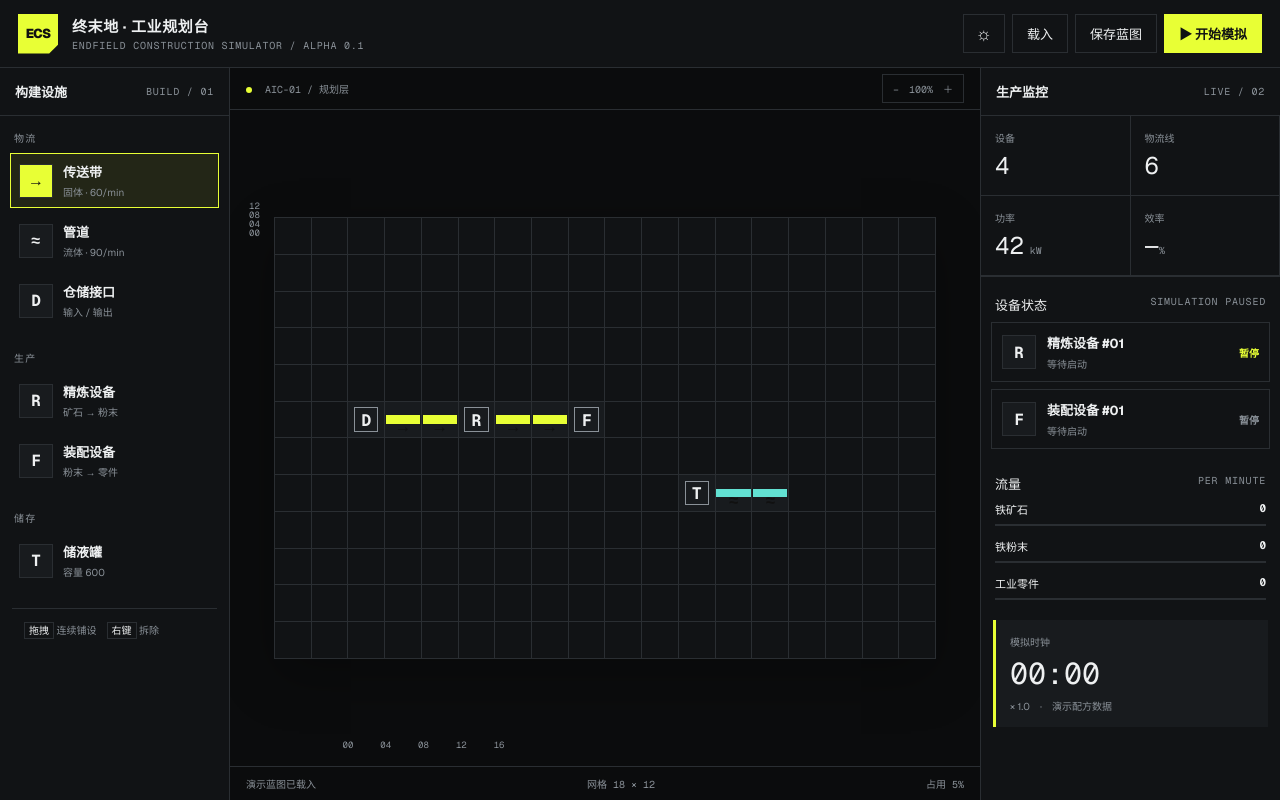
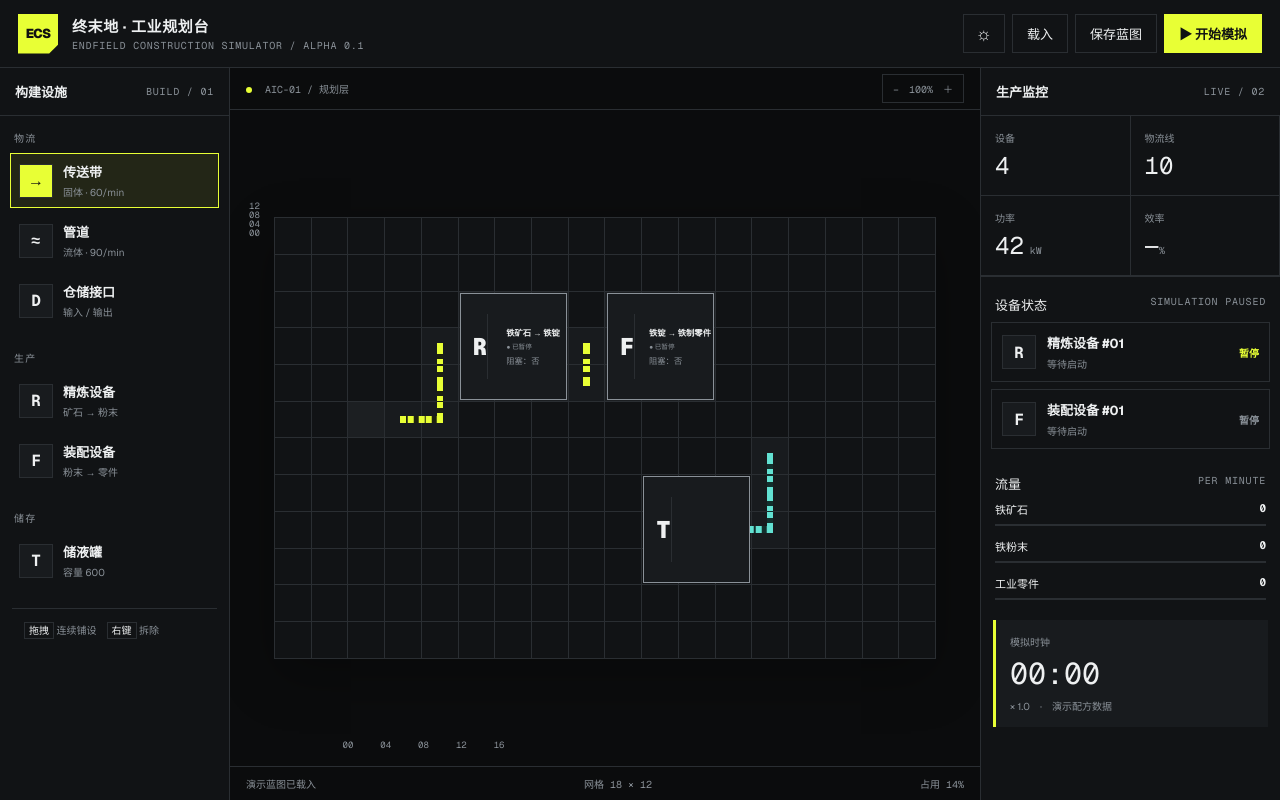
Before and after one commit to ZiSangMuZhi/endfield-construction-simulator, a Next.js app: page / in a window 1280 px wide. Built offline with nearby package versions, Linux system fonts and the light colour scheme.

Commit message:
feat: render routed logistics and machine footprints

```diff
--- a/app/globals.css
+++ b/app/globals.css
@@ -20,7 +20,10 @@ button:hover { border-color:var(--muted); }
 .hint{margin:12px;padding:12px;border-top:1px solid var(--line);font-size:10px;color:var(--muted);line-height:2}.hint kbd{border:1px solid var(--line);padding:2px 4px;color:var(--text)}
 .canvas-panel{min-width:0;display:flex;flex-direction:column;background:var(--bg);overflow:hidden}.canvas-toolbar,.status-strip{height:42px;display:flex;align-items:center;justify-content:space-between;padding:0 16px;border-bottom:1px solid var(--line);font:10px var(--font-geist-mono);color:var(--muted)}.live-dot{display:inline-block;width:6px;height:6px;background:var(--accent);border-radius:50%;margin-right:7px}.scale{padding:6px 10px;border:1px solid var(--line)}
 .grid-wrap{position:relative;flex:1;display:grid;place-items:center;overflow:auto;padding:44px}.grid{width:min(100%,1050px);aspect-ratio:18/12;display:grid;border-top:1px solid var(--line);border-left:1px solid var(--line);background:var(--surface);box-shadow:0 18px 50px #0004}.cell{position:relative;padding:0;border:0;border-right:1px solid var(--line);border-bottom:1px solid var(--line);background:transparent;min-width:0}.cell:hover{background:color-mix(in srgb,var(--accent) 12%,transparent);outline:1px solid var(--accent);z-index:2}.cell.placed{background:var(--raised)}
-.cell-glyph{position:absolute;inset:16%;display:grid;place-items:center;border:1px solid var(--muted);font:bold clamp(9px,1.3vw,17px) var(--font-geist-mono)}.cell.belt .cell-glyph{inset:38% 3%;background:var(--accent);color:#111;border:0}.cell.pipe .cell-glyph{inset:40% 2%;background:var(--cyan);color:#111;border:0}.cell.running .cell-glyph{border-color:var(--accent);box-shadow:0 0 12px color-mix(in srgb,var(--accent) 35%,transparent)}.cell.waiting .cell-glyph{border-color:#ffb72e}.wait-ring{position:absolute;right:9%;top:8%;width:11px;height:11px;border:2px solid #ffb72e;border-top-color:transparent;border-radius:50%;animation:spin 1.2s linear infinite}@keyframes spin{to{transform:rotate(360deg)}}
+.cell-glyph{position:absolute;inset:0;display:grid;place-items:center;font:bold clamp(9px,1.3vw,17px) var(--font-geist-mono)}.cell-glyph.part{background:color-mix(in srgb,var(--raised) 80%,var(--line));}.cell-glyph.root{inset:-100%;z-index:2;border:1px solid var(--muted);background:var(--raised);font-size:clamp(14px,2vw,25px);pointer-events:none}.cell.running .cell-glyph.root{border-color:var(--accent);box-shadow:0 0 12px color-mix(in srgb,var(--accent) 35%,transparent)}.cell.waiting .cell-glyph.root{border-color:#ffb72e}.wait-ring{position:absolute;right:9%;top:8%;width:11px;height:11px;border:2px solid #ffb72e;border-top-color:transparent;border-radius:50%;animation:spin 1.2s linear infinite;z-index:4}@keyframes spin{to{transform:rotate(360deg)}}
+.transport-track{position:absolute;inset:0;z-index:1;overflow:visible}.transport-track .seg{display:none;position:absolute;background:repeating-linear-gradient(90deg,var(--accent) 0 6px,#1d2110 6px 11px);animation:flowline .65s linear infinite}.pipe .transport-track .seg{background:repeating-linear-gradient(90deg,var(--cyan) 0 6px,#12302d 6px 11px)}.transport-track .seg.n,.transport-track .seg.s{width:18%;left:41%;height:52%;background:repeating-linear-gradient(0deg,var(--accent) 0 6px,#1d2110 6px 11px)}.pipe .transport-track .seg.n,.pipe .transport-track .seg.s{background:repeating-linear-gradient(0deg,var(--cyan) 0 6px,#12302d 6px 11px)}.transport-track .seg.n{top:-1px}.transport-track .seg.s{bottom:-1px}.transport-track .seg.e,.transport-track .seg.w{height:18%;top:41%;width:52%}.transport-track .seg.e{right:-1px}.transport-track .seg.w{left:-1px}.transport-track:after{content:"";position:absolute;width:18%;height:18%;left:41%;top:41%;background:var(--accent)}.pipe .transport-track:after{background:var(--cyan)}
+.transport-track[data-mask*="n"] .seg.n,.transport-track[data-mask*="e"] .seg.e,.transport-track[data-mask*="s"] .seg.s,.transport-track[data-mask*="w"] .seg.w{display:block}.item-icon{position:absolute;z-index:5;left:50%;top:50%;translate:-50% -50%;width:17px;height:17px;display:grid;place-items:center;border-radius:2px;background:#101214;color:var(--accent);border:1px solid currentColor;font:9px var(--font-geist-mono);box-shadow:0 0 8px currentColor;animation:itemPulse .9s ease-in-out infinite alternate}.item-icon.fluid{color:var(--cyan);border-radius:50%}@keyframes flowline{to{background-position:11px 0}}@keyframes itemPulse{to{transform:translateY(-3px) scale(1.12)}}
+.cell-glyph.root{grid-template-columns:34% 1fr;text-align:left;padding:8%;gap:6%}.cell-glyph.root>b{display:grid;place-items:center;height:65%;border-right:1px solid var(--line);font-size:clamp(15px,2vw,24px)}.machine-overlay{min-width:0;display:flex;flex-direction:column;gap:3px;font:clamp(6px,.65vw,9px) var(--font-geist-sans)}.machine-overlay strong{white-space:nowrap;overflow:hidden;text-overflow:ellipsis}.machine-overlay small{color:var(--muted)}.machine-overlay small.running{color:var(--accent)}.machine-overlay small.waiting{color:#ffb72e}.machine-overlay em{font-style:normal;color:var(--muted)}
 .axis{position:absolute;color:var(--muted);font:9px/1 var(--font-geist-mono)}.axis-y{left:19px;top:14%;height:72%;display:flex;flex-direction:column;justify-content:space-between}.axis-x{bottom:16px;left:15%;right:10%;word-spacing:2vw}.status-strip{border-top:1px solid var(--line);border-bottom:0;height:34px}
 .metric-grid{display:grid;grid-template-columns:1fr 1fr;border-bottom:1px solid var(--line)}.metric-grid>div{padding:14px;border-right:1px solid var(--line);border-bottom:1px solid var(--line);display:flex;flex-direction:column;gap:5px}.metric-grid small{color:var(--muted);font-size:10px}.metric-grid strong{font:24px var(--font-geist-mono)}.metric-grid strong span{font-size:10px;color:var(--muted)}
 .section-title{padding:18px 14px 8px;display:flex;justify-content:space-between}.machine-card{margin:0 10px 7px;padding:10px;display:grid;grid-template-columns:36px 1fr auto;align-items:center;gap:9px;border:1px solid var(--line)}.machine-card>div:nth-child(2){display:flex;flex-direction:column;gap:4px}.machine-card small{color:var(--muted);font-size:10px}.machine-card em{font-style:normal;font:bold 10px var(--font-geist-mono);color:var(--muted)}.machine-card.good em{color:var(--accent)}.machine-card.warn{border-color:#7d5a18}.machine-card.warn em{color:#ffb72e}
--- a/app/page.tsx
+++ b/app/page.tsx
@@ -3,7 +3,7 @@
 import { useEffect, useMemo, useState } from "react";
 
 type Kind = "belt" | "pipe" | "refiner" | "fitter" | "tank" | "depot";
-type Cell = { kind: Kind; rotation: number; id: string };
+type Cell = { kind: Kind; rotation: number; id: string; root?: boolean };
 type Grid = Record<string, Cell>;
 
 const COLS = 18;
@@ -19,18 +19,32 @@ const tools: { kind: Kind; label: string; group: string; glyph: string; desc: st
   { kind: "tank", label: "储液罐", group: "储存", glyph: "T", desc: "容量 600" },
 ];
 
-const initial: Grid = {
+const baseInitial: Grid = {
   "2,5": { kind: "depot", rotation: 0, id: "a" },
   "3,5": { kind: "belt", rotation: 0, id: "b" },
   "4,5": { kind: "belt", rotation: 0, id: "c" },
-  "5,5": { kind: "refiner", rotation: 0, id: "d" },
-  "6,5": { kind: "belt", rotation: 0, id: "e" },
-  "7,5": { kind: "belt", rotation: 0, id: "f" },
-  "8,5": { kind: "fitter", rotation: 0, id: "g" },
-  "11,7": { kind: "tank", rotation: 0, id: "h" },
-  "12,7": { kind: "pipe", rotation: 0, id: "i" },
-  "13,7": { kind: "pipe", rotation: 0, id: "j" },
+  "4,4": { kind: "belt", rotation: 0, id: "c2" },
+  "4,3": { kind: "belt", rotation: 0, id: "c3" },
+  "8,4": { kind: "belt", rotation: 0, id: "e" },
+  "8,3": { kind: "belt", rotation: 0, id: "f" },
+  "11,8": { kind: "tank", rotation: 0, id: "h", root: true },
+  "12,8": { kind: "pipe", rotation: 0, id: "i" },
+  "13,8": { kind: "pipe", rotation: 0, id: "j" },
+  "13,7": { kind: "pipe", rotation: 0, id: "j2" },
+  "13,6": { kind: "pipe", rotation: 0, id: "j3" },
 };
+
+const initial = (() => {
+  const next = { ...baseInitial };
+  const seed = (kind: "refiner" | "fitter", sx: number, sy: number, id: string) => {
+    for (let dy = 0; dy < 3; dy++) for (let dx = 0; dx < 3; dx++)
+      next[keyOf(sx + dx, sy + dy)] = { kind, rotation: 0, id, root: dx === 1 && dy === 1 };
+  };
+  seed("refiner", 5, 2, "d"); seed("fitter", 9, 2, "g");
+  return next;
+})();
+
+const isTransport = (kind?: Kind) => kind === "belt" || kind === "pipe";
 
 function cellStatus(cell: Cell, running: boolean) {
   if (!running || !["refiner", "fitter"].includes(cell.kind)) return "idle";
@@ -55,7 +69,7 @@ export default function Home() {
   const counts = useMemo(() => {
     const values = Object.values(grid);
     return {
-      devices: values.filter((c) => !["belt", "pipe"].includes(c.kind)).length,
+      devices: new Set(values.filter((c) => !isTransport(c.kind)).map((c) => c.id)).size,
       belts: values.filter((c) => c.kind === "belt").length,
       pipes: values.filter((c) => c.kind === "pipe").length,
     };
@@ -63,7 +77,19 @@ export default function Home() {
 
   function paint(x: number, y: number) {
     const key = keyOf(x, y);
-    setGrid((old) => ({ ...old, [key]: { kind: selected, rotation: 0, id: crypto.randomUUID() } }));
+    setGrid((old) => {
+      if (isTransport(selected)) {
+        if (old[key] && !isTransport(old[key].kind)) return old;
+        return { ...old, [key]: { kind: selected, rotation: 0, id: crypto.randomUUID(), root: true } };
+      }
+      const size = selected === "refiner" || selected === "fitter" ? 3 : 1;
+      if (x + size > COLS || y + size > ROWS) return old;
+      const cells = Array.from({ length: size * size }, (_, i) => keyOf(x + i % size, y + Math.floor(i / size)));
+      if (cells.some((k) => old[k])) { setNotice("设备占地与现有设施冲突"); return old; }
+      const id = crypto.randomUUID(); const next = { ...old };
+      cells.forEach((k, i) => next[k] = { kind: selected, rotation: 0, id, root: size === 1 || i === 4 });
+      return next;
+    });
   }
 
   function save() {
@@ -117,10 +143,13 @@ export default function Home() {
               {Array.from({ length: COLS * ROWS }).map((_, index) => {
                 const x = index % COLS; const y = Math.floor(index / COLS); const cell = grid[keyOf(x, y)];
                 const status = cell ? cellStatus(cell, running) : "";
+                const mask = cell && isTransport(cell.kind) ? [y > 0 && grid[keyOf(x,y-1)]?.kind === cell.kind ? "n":"", x < COLS-1 && grid[keyOf(x+1,y)]?.kind === cell.kind ? "e":"", y < ROWS-1 && grid[keyOf(x,y+1)]?.kind === cell.kind ? "s":"", x > 0 && grid[keyOf(x-1,y)]?.kind === cell.kind ? "w":""].join("") : "";
+                const machine = cell?.kind === "refiner" ? { recipe:"铁矿石 → 铁锭", state:running ? "生产中" : "已暂停", blocked:"否" } : cell?.kind === "fitter" ? { recipe:"铁锭 → 铁制零件", state:running ? "缺料等待" : "已暂停", blocked:"否" } : null;
                 return <button key={index} className={`cell ${cell ? `placed ${cell.kind}` : ""} ${status}`} aria-label={`${x},${y}${cell ? ` ${cell.kind}` : ""}`}
                   onMouseDown={() => { setDrawing(true); paint(x, y); }} onMouseEnter={() => drawing && paint(x, y)} onMouseUp={() => setDrawing(false)}
-                  onContextMenu={(e) => { e.preventDefault(); setGrid((old) => { const next = { ...old }; delete next[keyOf(x, y)]; return next; }); }}>
-                    {cell && <><span className="cell-glyph">{tools.find((t) => t.kind === cell.kind)?.glyph}</span>{status === "waiting" && <span className="wait-ring" />}</>}
+                  onContextMenu={(e) => { e.preventDefault(); setGrid((old) => { const target=old[keyOf(x,y)]; if(!target)return old; const next={...old}; Object.keys(next).forEach(k=>{if(next[k].id===target.id)delete next[k]}); return next; }); }}>
+                    {cell && isTransport(cell.kind) && <span className="transport-track" data-mask={mask || "e"}><i className="seg n"/><i className="seg e"/><i className="seg s"/><i className="seg w"/>{running && (x+y)%2===0 && <b className={`item-icon ${cell.kind === "pipe" ? "fluid" : "solid"}`}>{cell.kind === "pipe" ? "●" : "◆"}</b>}</span>}
+                    {cell && !isTransport(cell.kind) && <><span className={`cell-glyph ${cell.root ? "root" : "part"}`}>{cell.root && <><b>{tools.find((t) => t.kind === cell.kind)?.glyph}</b>{machine && <span className="machine-overlay"><strong>{machine.recipe}</strong><small className={status}>● {machine.state}</small><em>阻塞：{machine.blocked}</em></span>}</>}</span>{cell.root && status === "waiting" && <span className="wait-ring" />}</>}
                   </button>;
               })}
             </div>
```
Also changed, not shown: 2 other files (tests, documents, lock files or other folders).
